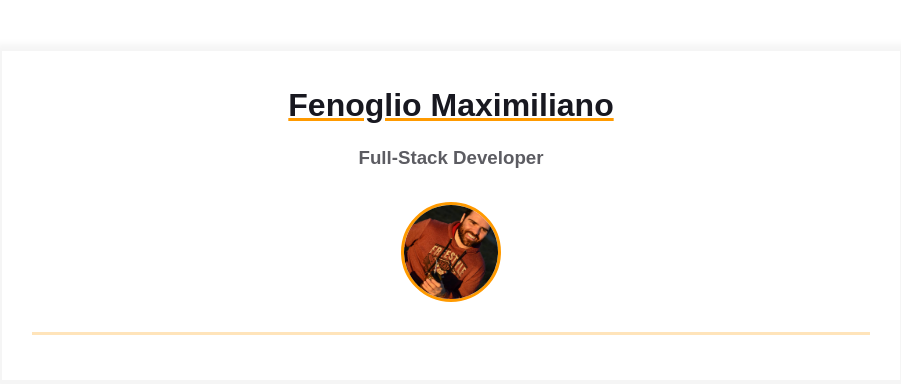
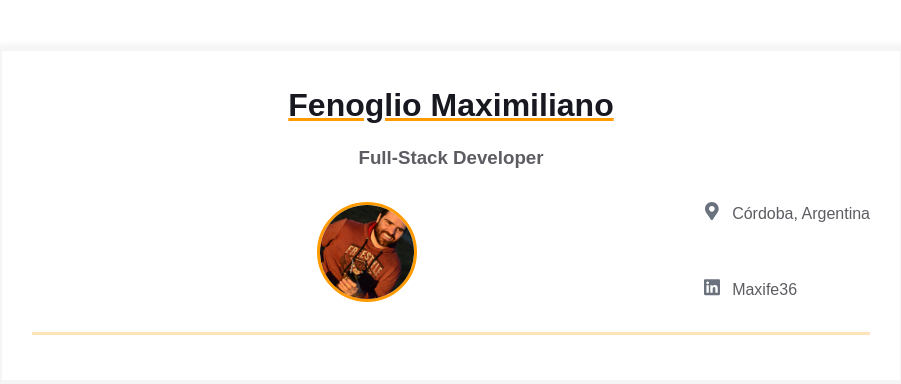
Before and after one commit to maxife36/homepage, a plain HTML site: page index.html in a window 1280 px wide. Shown: the whole page, without its empty margins (189-1090 px from the left). Drawn offline with Linux system fonts and the light colour scheme.

Commit message:
Add contact information

```diff
--- a/index.html
+++ b/index.html
@@ -21,7 +21,27 @@
                 <img class="contact-info__avatar" src="assets/perfil.jpg" alt="profile photo" />
               </div>
 
-              <div class="contact-info__block"></div>
+              <div class="contact-info__block">
+                <a href="" rel="author" class="contact-info__item">
+                  <div class="contact-info__item-icon-wrapper">
+                    <svg class="contact-info__item-icon" xmlns="http://www.w3.org/2000/svg" viewBox="0 0 384 512">
+                      <path d="M172.268 501.67C26.97 291.031 0 269.413 0 192 0 85.961 85.961 0 192 0s192 85.961 192 192c0 77.413-26.97 99.031-172.268 309.67-9.535 13.774-29.93 13.773-39.464 0zM192 272c44.183 0 80-35.817 80-80s-35.817-80-80-80-80 35.817-80 80 35.817 80 80 80z"></path>
+                    </svg>
+                  </div>
+                  <span>Córdoba, Argentina</span>
+                </a>
+
+                <a href="https://github.com/maxife36" rel="author" class="contact-info__item">
+                  <div class="contact-info__item-icon-wrapper">
+                    <svg class="contact-info__item-icon" xmlns="http://www.w3.org/2000/svg" viewBox="0 0 448 512">
+                      <path
+                        d="M416 32H31.9C14.3 32 0 46.5 0 64.3v383.4C0 465.5 14.3 480 31.9 480H416c17.6 0 32-14.5 32-32.3V64.3c0-17.8-14.4-32.3-32-32.3zM135.4 416H69V202.2h66.5V416zm-33.2-243c-21.3 0-38.5-17.3-38.5-38.5S80.9 96 102.2 96c21.2 0 38.5 17.3 38.5 38.5 0 21.3-17.2 38.5-38.5 38.5zm282.1 243h-66.4V312c0-24.8-.5-56.7-34.5-56.7-34.6 0-39.9 27-39.9 54.9V416h-66.4V202.2h63.7v29.2h.9c8.9-16.8 30.6-34.5 62.9-34.5 67.2 0 79.7 44.3 79.7 101.9V416z"
+                      ></path>
+                    </svg>
+                  </div>
+                  <span>Maxife36</span>
+                </a>
+              </div>
             </div>
           </div>
         </div>
```
